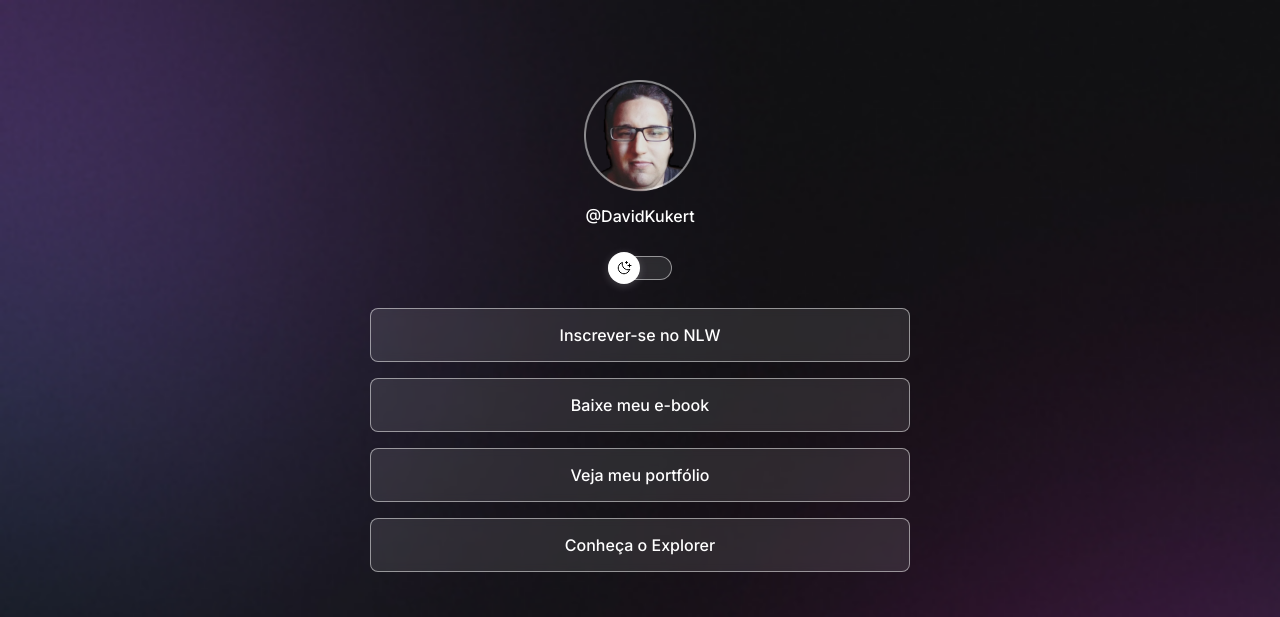
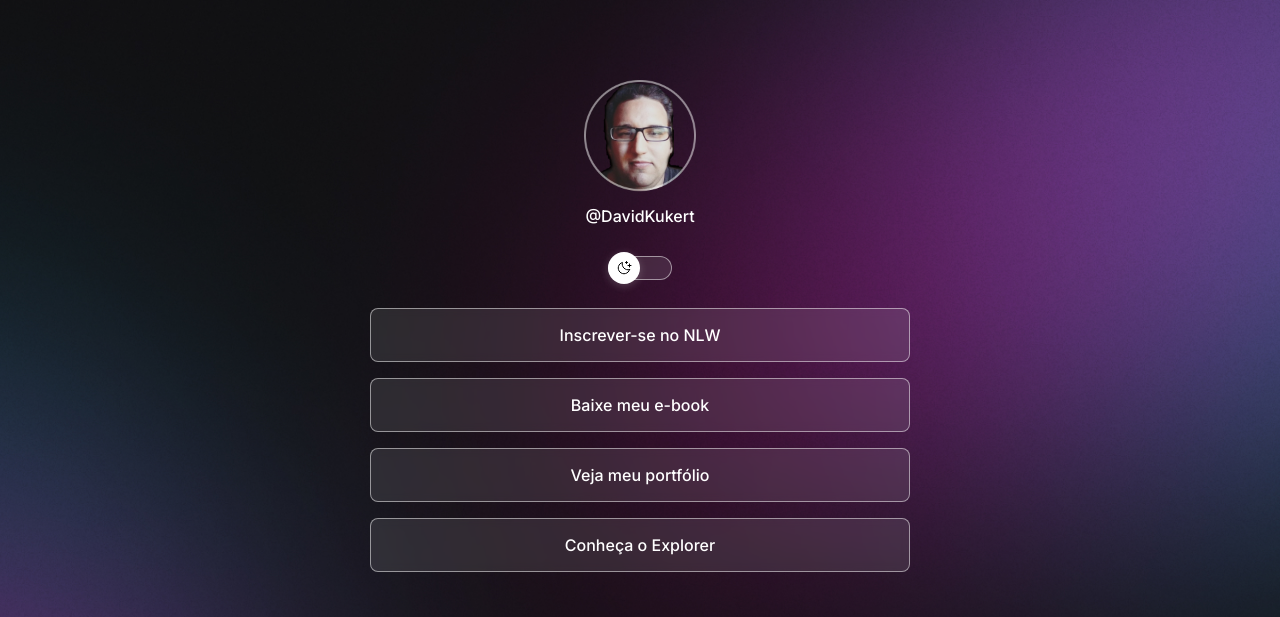
Before and after one commit to DavidKukert/projeto-DevLinks, a plain HTML site: page index.html in a window 1280 px wide. Shown: the top 617 px of the page. Drawn offline with nearby package versions, Linux system fonts and the light colour scheme.

Commit message:
change background based on media queries

```diff
--- a/style.css
+++ b/style.css
@@ -31,6 +31,8 @@ body {
   background-repeat: no-repeat;
   background-position: top center;
   background-size: cover;
+  min-height: 100vh;
+  padding: 0.1px 0;
 }
 
 body * {
@@ -152,3 +154,14 @@ footer {
   text-align: center;
   font-size: 14px;
 }
+
+/* media queries */
+@media screen and (min-width: 700px) {
+  :root {
+    --bg-url: url("./assets/bg-desktop.jpg");
+  }
+
+  .light {
+    --bg-url: url("./assets/bg-desktop-light.jpg");
+  }
+}
```
